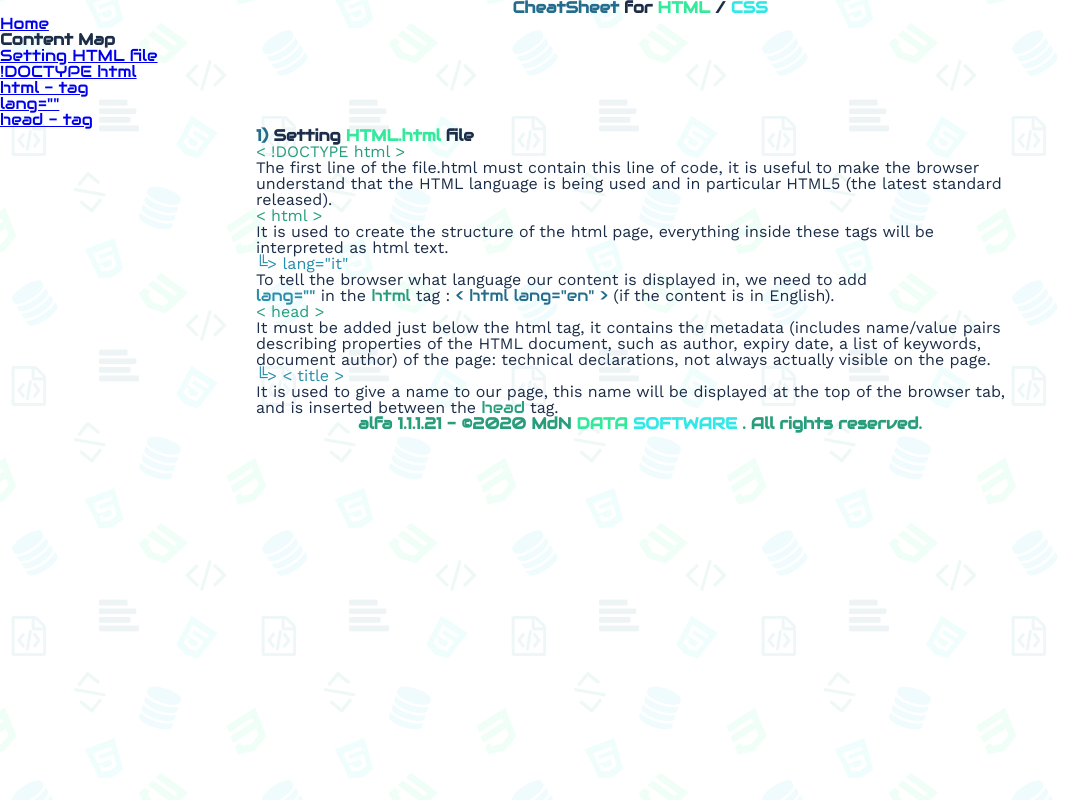
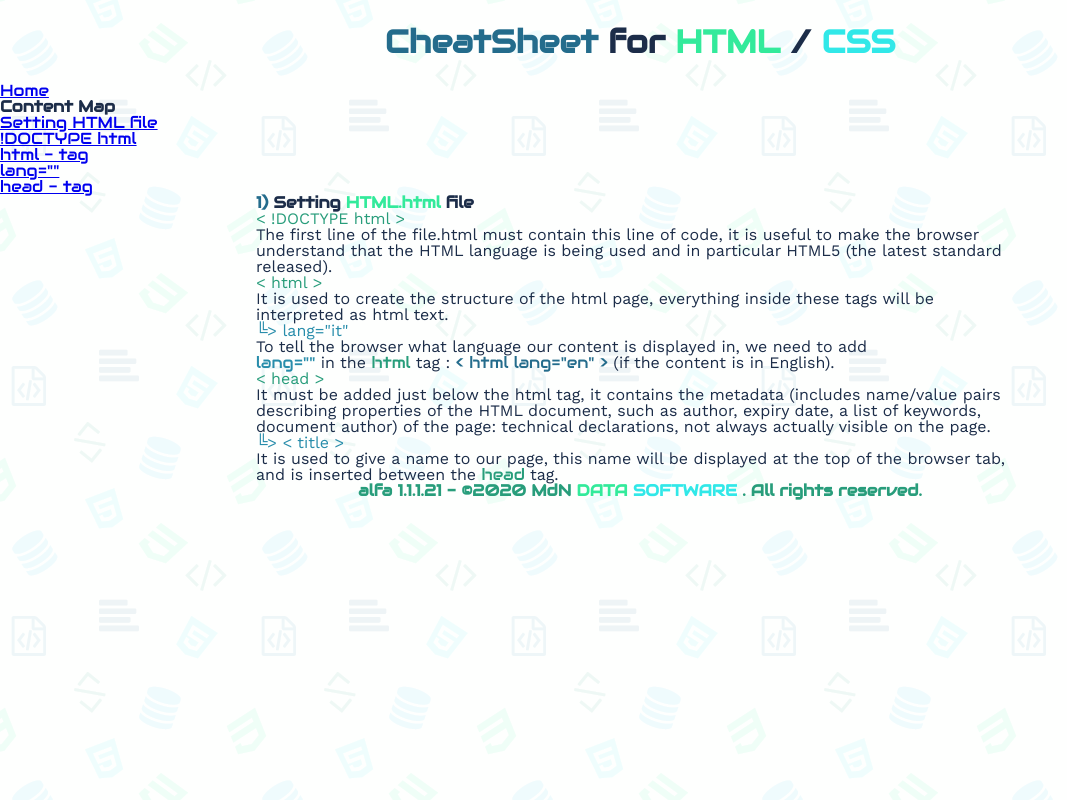
Before and after one commit to MdNData/MdNData.github.io, a plain HTML site: page cheatsheet/index.html in a window 1280 px wide. Shown: the whole page, without its empty margins (0-1067 px from the left). Drawn offline with nearby package versions, Linux system fonts and the light colour scheme.

Commit message:
Update style.css

```diff
--- a/cheatsheet/resources/css/style.css
+++ b/cheatsheet/resources/css/style.css
@@ -59,6 +59,8 @@ body {
 
 header h1{
     text-align: center;
+    margin: 2vw auto;
+    font-size: 2.5vw;
 }
 
 header h2 {
```
